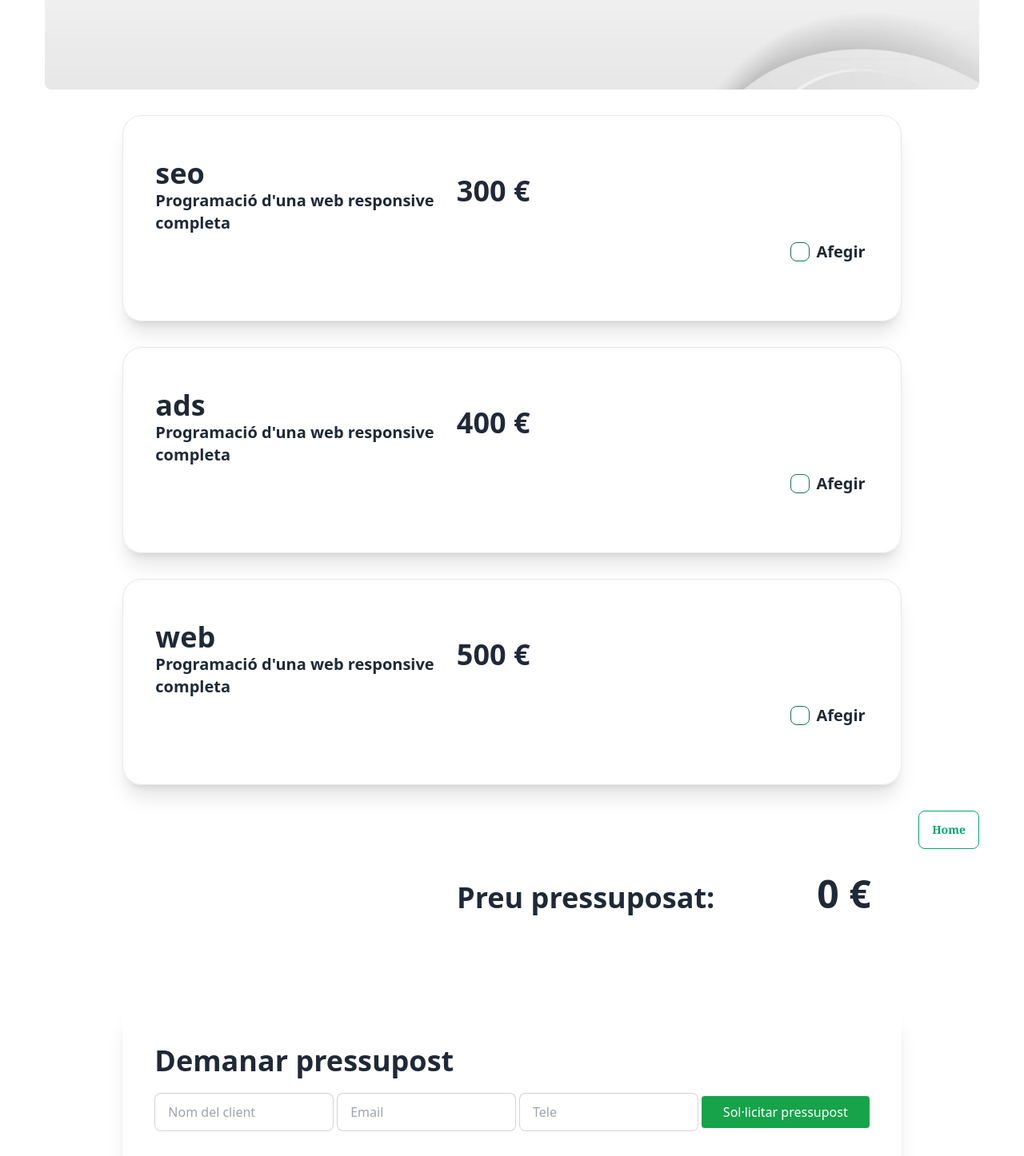
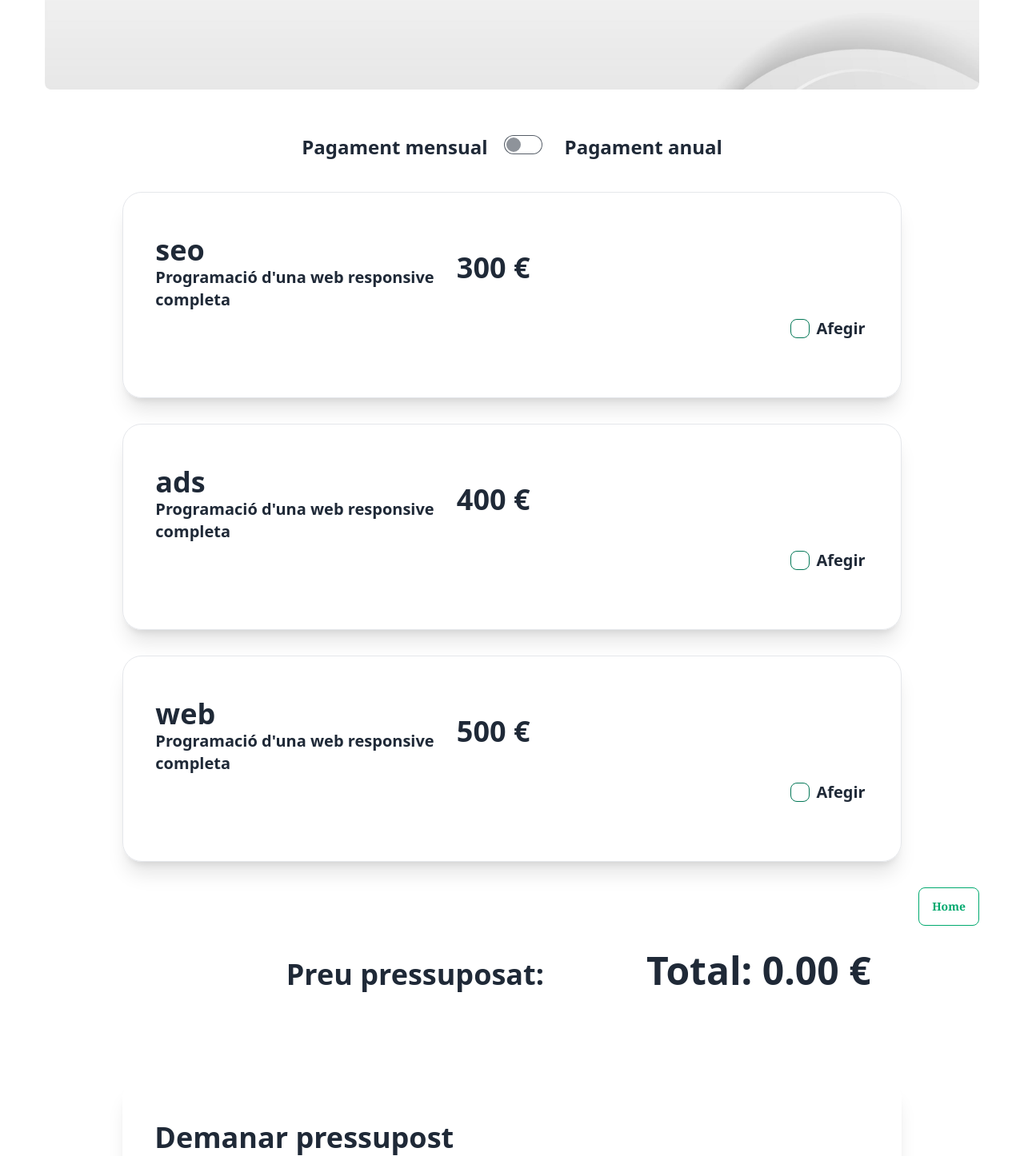
Before and after one commit to sainiSu/-Sprint-6-Budgets-, a React (Vite) app: page /calculator in a window 1280 px wide. Shown: the part 256-1702 px from the top of the page at 80% size. Built offline with nearby package versions, Linux system fonts and the light colour scheme.

Commit message:
Ejercicio-9

```diff
--- a/src/components/Checkbox.jsx
+++ b/src/components/Checkbox.jsx
@@ -17,7 +17,8 @@ const Checkbox = () => {
     const [pages, setPages] = useState(0);
     const [languages, setLanguages] = useState(0);
     const [budgets, setBudgets] = useState([]);
-    const [webPopUp , setWebPopUp] = useState(false);
+    const [webPopUp, setWebPopUp] = useState(false);
+    const [isAnnual, setIsAnnual] = useState(false);
 
 
     const handleChange = (option) => {
@@ -30,7 +31,7 @@ const Checkbox = () => {
             //for popup
 
 
-            if(option === 'web' && !prevOptions.web){
+            if (option === 'web' && !prevOptions.web) {
                 setWebPopUp(true);
             }
             return newOption;
@@ -63,6 +64,15 @@ const Checkbox = () => {
         if (options.web) {
             total += (pages + languages) * 30
         }
+
+
+        //update for discount
+
+        if(isAnnual){
+            total*= 0.8
+        }
+
+
         return total;
     };
 
@@ -73,12 +83,15 @@ const Checkbox = () => {
             ...budgetDetails,
             services: Object.keys(options).filter(option => options[option]),
             total: total,
-        date:new Date().toString(),
+            date: new Date().toString(),
             id: budgets.length + 1,
         };
         setBudgets((prevBudgets) => [...prevBudgets, newBudget]);
     };
 
+    const handleToggleAnnual = () => {
+        setIsAnnual(!isAnnual);
+    }
     return (
         <div className="container mx-auto p-6 relative">
             <br />
@@ -92,6 +105,25 @@ const Checkbox = () => {
             </Link>
 
             <Header />
+
+            <br />
+            <br />
+
+            <div className="flex justify-center">
+
+                <label className="label cursor-pointer gap-5">
+
+                    <span className="font-bold fint-snas text-2xl">Pagament mensual</span>
+
+                    <div className="realtive inline-block -10 mr-2 align-middle select-none transition duratioin-200 ease-in" >
+                        <input type="checkbox" className="toggle" checked={isAnnual} onChange={handleToggleAnnual} ></input>
+                    </div>
+
+                    <span className="font-bold fint-snas text-2xl">Pagament anual</span>
+
+                </label>
+
+            </div>
 
             {services.map((service) => (
                 <div key={service.id} className="mx-auto md:w-5/6 shadow-xl md:p-10 rounded-3xl my-8 border duration-500">
@@ -108,7 +140,7 @@ const Checkbox = () => {
 
                     <label className="label cursor-pointer justify-end gap-2">
                         <input
-                            className="checkbox border-emerald-700 [--chkbg:theme(colors.emerald.700)]"   type="checkbox" id={service.title.toLowerCase()} onChange={() => handleChange(service.title.toLowerCase())}/>
+                            className="checkbox border-emerald-700 [--chkbg:theme(colors.emerald.700)]" type="checkbox" id={service.title.toLowerCase()} onChange={() => handleChange(service.title.toLowerCase())} />
                         <span className="font-semibold text-xl">Afegir</span>
                     </label>
 
@@ -122,14 +154,14 @@ const Checkbox = () => {
             ))}
 
             <footer className="flex justify-between font-bold mt-6">
-                <TotalPrice total={total} />
+                <TotalPrice total={total} isAnnual={isAnnual}/>
 
                 <Link to='/'><button className=" font-serif btn btn-outline btn-success">Home</button></Link>
 
             </footer>
 
-          <BudgetForm addBudget={addBudget}/>
-          <BudgetList budgets={budgets}/>
+            <BudgetForm addBudget={addBudget} />
+            <BudgetList budgets={budgets} />
 
             {webPopUp && (
 
@@ -142,7 +174,7 @@ const Checkbox = () => {
 
                         <p>Afegeix les llenguatges que tindrà el teu projecte. El cost de cada llenguatge és de 30€.</p>
 
-                    <br/>
+                        <br />
 
                         <button className="bg-gray-100 hover:bg-gray-300 text-gray-800 font-bold py-2 px-4 border border-gray-400 rounded shadow" onClick={() => setWebPopUp(false)} >Close</button>
 
--- a/src/components/TotalPrice.jsx
+++ b/src/components/TotalPrice.jsx
@@ -1,13 +1,15 @@
 
-const TotalPrice = ({total}) => {
+const TotalPrice = ({total ,isAnnual}) => {
     return (
         <div className="md:w-5/6 mx-auto flex md:flex-row flex-col justify-center md:justify-end md:gap-12 my-20 items-center md:items-baseline">
             <p className="md:text-start text-center text-4xl font-bold md:mb-0 mb-6">
                 Preu pressuposat:
             </p>
             <p className="text-5xl font-extrabold md:ms-20">
-                {total} €
+            <span>Total: {total.toFixed(2)} €</span>
+            {isAnnual && <span className="text-red-500 text-lg"> (Now 20% discount)</span>}
             </p>
+
         </div>
     );
 };
```
Lines whose indentation alone changed are shown as unchanged.
